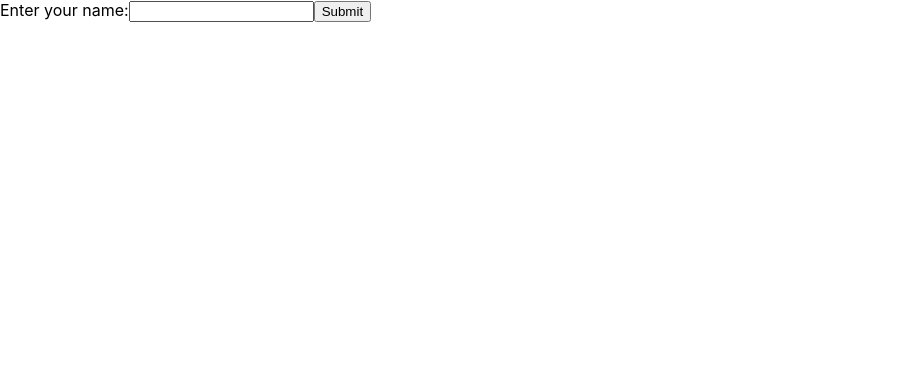
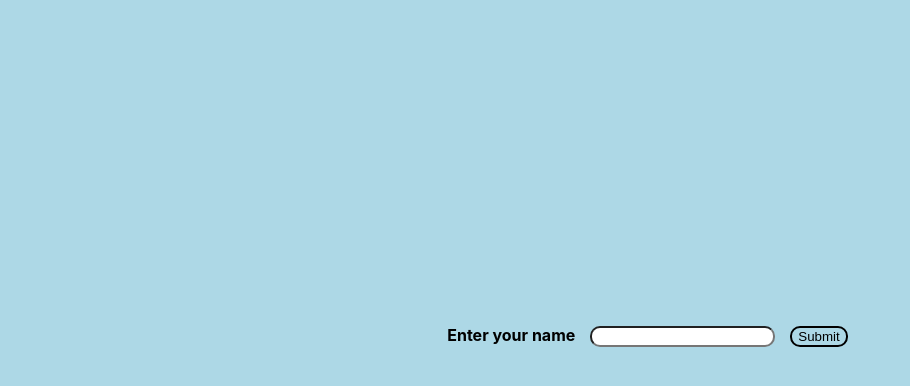
Before and after one commit to RogenBarrow/data-app-dsp, a React (Create React App) app: page / in a window 1280 px wide. Shown: the top 386 px of the page, without its empty margins (0-910 px from the left). Built offline with nearby package versions, Linux system fonts and the light colour scheme.

Commit message:
css changes

```diff
--- a/package.json
+++ b/package.json
@@ -7,6 +7,7 @@
     "@testing-library/react": "^13.1.1",
     "@testing-library/user-event": "^13.5.0",
     "axios": "^0.27.2",
+    "mongoose": "^6.3.3",
     "react": "^18.0.0",
     "react-dom": "^18.0.0",
     "react-scripts": "^2.1.8",
--- a/src/components/forms/form.js
+++ b/src/components/forms/form.js
@@ -1,6 +1,6 @@
 import React from "react";
 import { useState } from "react";
-//import './components/css/form.css';
+import '/Users/rogenbarrow/Documents/Projects/data-dsp/data-app-dsp/src/css/form.css';
 
 
 const Form = () => {
@@ -12,15 +12,16 @@ const handleSubmit = (event) => {
 }
 
 return (
-<form onSubmit={handleSubmit}>
-    <label> Enter your name:
+<form className="form" onSubmit={handleSubmit}>
+    <label className="labelName">Enter your name</label>
+    <label>
         <input
         type="text"
         value={name}
         onChange={(e) => setName(e.target.value)}
         />
     </label>
-    <input type="submit" />
+    <input className="button" type="submit" />
 </form>
 )
 };
--- a/src/css/form.css
+++ b/src/css/form.css
@@ -1,7 +1,32 @@
-.wrapper {
-    padding: 5px 20px;
+body {
+    text-align: center;
+    background-color: lightblue;
 }
 
-.wrapper fieldset {
-    margin: 20px 0;
+form {
+    display: inline-block;
+    margin: 325px;
+
 }
+
+input {
+
+    border-radius: 10px;
+}
+
+.button {
+    margin-left: 5px;
+    background-color: Transparent;
+    border-style: solid;
+    border-color: black;
+
+}
+
+.labelName {
+    margin: 15px;
+    font-weight: bold;
+}
+
+label {
+    margin-right: 10px;
+}
```
Also changed, not shown: 1 other file (tests, documents, lock files or other folders).
